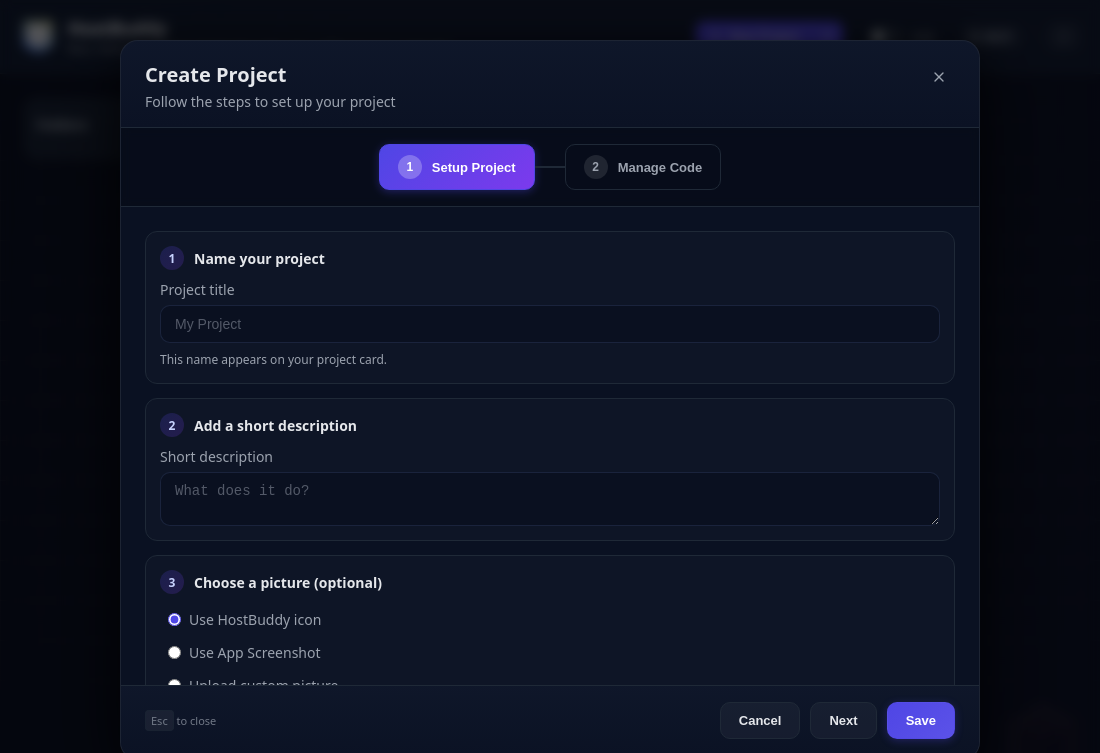
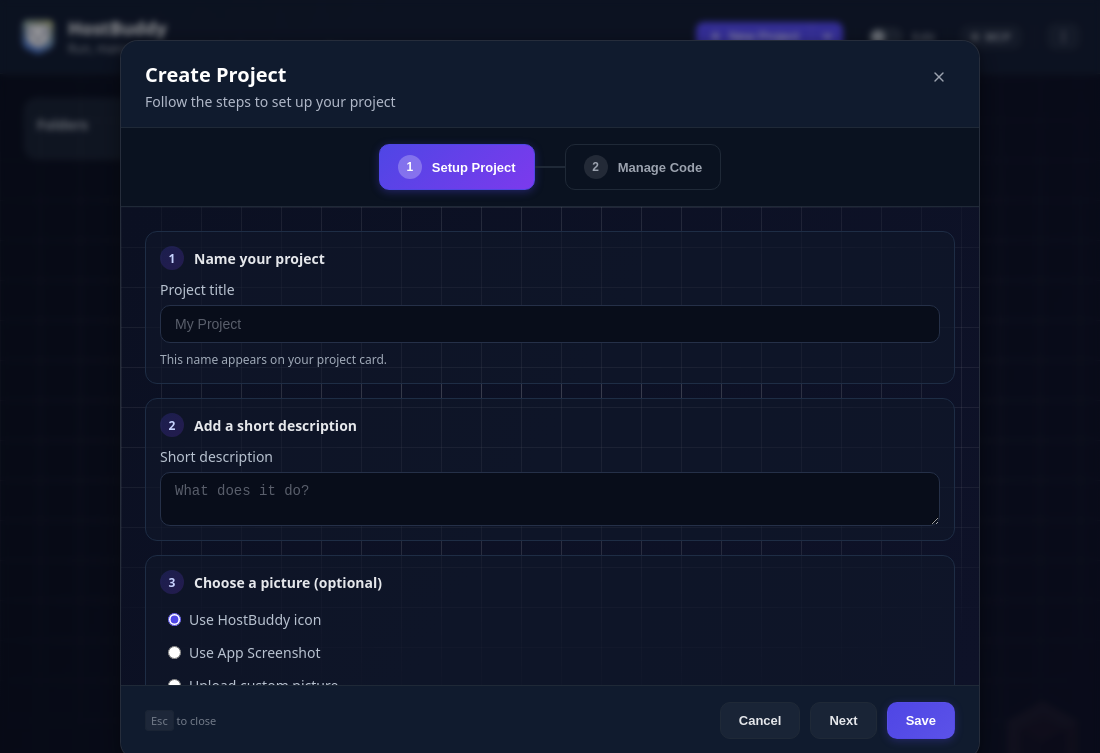
Before and after one commit to Skilko/HostBuddy, an Electron app: page src/renderer/index.html in a window 1100 px wide. Both pictures are taken after a click on the button "New Project". Shown: the top 753 px of the page. Drawn offline with Linux system fonts and the light colour scheme; no server answers.

Commit message:
Update HostBuddy to v2.0: Revise project integration with AI ecosystem, enhance UI styling in styles.css for improved visual consistency, and align package version to reflect new capabilities. Key changes include a new AI context export feature and a refined application shell.

```diff
--- a/src/renderer/styles.css
+++ b/src/renderer/styles.css
@@ -470,8 +470,8 @@
   z-index: 400;
   display: grid;
   place-items: center;
-  background: rgba(0, 0, 0, 0.6);
-  backdrop-filter: blur(6px);
+  background: rgba(0, 0, 0, 0.35);
+  backdrop-filter: blur(3px);
   overflow: auto;
   animation: backdropIn 0.2s ease;
 }
@@ -481,15 +481,15 @@
   width: min(860px, 92vw);
   max-height: 90vh;
   height: 90vh;
-  background: rgba(11, 18, 36, 0.97);
-  border: 1px solid rgba(255, 255, 255, 0.08);
+  background: #0d1525;
+  border: 1px solid rgba(255, 255, 255, 0.1);
   border-radius: 18px;
   display: flex;
   flex-direction: column;
   overflow: hidden;
   box-shadow:
-    0 24px 80px rgba(0, 0, 0, 0.6),
-    0 8px 32px rgba(0, 0, 0, 0.4),
+    0 8px 24px rgba(0, 0, 0, 0.35),
+    0 2px 8px rgba(0, 0, 0, 0.2),
     inset 0 1px 0 rgba(255, 255, 255, 0.06);
   animation: modalIn 0.25s cubic-bezier(0.22, 1, 0.36, 1) both;
 }
@@ -498,7 +498,7 @@
 .modal-header {
   padding: 20px 24px 16px 24px;
   border-bottom: 1px solid var(--border);
-  background: linear-gradient(180deg, rgba(15, 23, 42, 0.95), rgba(11, 18, 36, 0.97));
+  background: #101b2e;
   flex-shrink: 0;
   position: sticky;
   top: 0;
@@ -518,13 +518,13 @@
   margin: 0 0 4px 0;
   font-size: 20px;
   font-weight: 700;
-  color: var(--text);
+  color: #ffffff;
 }
 
 .modal-subtitle {
   margin: 0;
   font-size: 14px;
-  color: var(--muted);
+  color: #b0b8c8;
 }
 
 /* Close button */
@@ -562,13 +562,35 @@
   overflow: auto;
   flex: 1 1 auto;
   min-height: 0;
+  position: relative;
+  isolation: isolate;
+  background: linear-gradient(120deg, #0b1022, #0e1228);
+}
+
+.modal-body::before {
+  content: '';
+  position: absolute;
+  inset: 0;
+  background-image:
+    linear-gradient(rgba(255, 255, 255, 0.18) 1px, transparent 1px),
+    linear-gradient(90deg, rgba(255, 255, 255, 0.18) 1px, transparent 1px);
+  background-size: 40px 40px;
+  -webkit-mask-image: radial-gradient(ellipse 70% 70% at 50% 40%, black 20%, transparent 100%);
+  mask-image: radial-gradient(ellipse 70% 70% at 50% 40%, black 20%, transparent 100%);
+  pointer-events: none;
+  z-index: 0;
+}
+
+.modal-body > * {
+  position: relative;
+  z-index: 1;
 }
 
 /* Modal Footer */
 .modal-footer {
   padding: 16px 24px 20px 24px;
   border-top: 1px solid var(--border);
-  background: linear-gradient(0deg, rgba(11, 18, 36, 0.97), rgba(15, 23, 42, 0.95));
+  background: #101b2e;
   flex-shrink: 0;
   position: sticky;
   bottom: 0;
@@ -576,29 +598,29 @@
 }
 
 .modal-content > form { display: flex; flex-direction: column; gap: 0; min-height: 0; flex: 1 1 auto; }
-label { display: grid; gap: 6px; font-size: 14px; color: var(--muted); }
+label { display: grid; gap: 6px; font-size: 14px; color: #b8c2d0; }
 input[type="text"], textarea {
   width: 100%;
   padding: 10px 14px;
-  background: rgba(10, 15, 32, 0.8);
-  border: 1px solid rgba(31, 42, 68, 0.8);
-  color: var(--text);
+  background: #080d1a;
+  border: 1px solid #253048;
+  color: #f1f5f9;
   border-radius: 10px;
   font-size: 14px;
   transition: border-color 0.2s ease, box-shadow 0.2s ease, background 0.2s ease;
 }
 input[type="text"]:hover, textarea:hover {
-  border-color: rgba(79, 70, 229, 0.3);
-  background: rgba(10, 15, 32, 0.95);
+  border-color: rgba(79, 70, 229, 0.4);
+  background: #070c18;
 }
 input[type="text"]:focus, textarea:focus {
   outline: none;
   border-color: var(--accent);
-  box-shadow: 0 0 0 3px rgba(79, 70, 229, 0.15);
-  background: rgba(10, 15, 32, 1);
+  box-shadow: 0 0 0 3px rgba(79, 70, 229, 0.18);
+  background: #070c18;
 }
 input[type="text"]::placeholder, textarea::placeholder {
-  color: rgba(156, 163, 175, 0.5);
+  color: rgba(156, 163, 175, 0.55);
 }
 
 /* Code Editor with Line Numbers */
@@ -732,8 +754,7 @@
   padding: 16px 24px;
   gap: 0;
   border-bottom: 1px solid var(--border);
-  background: rgba(0, 0, 0, 0.25);
-  backdrop-filter: blur(4px);
+  background: #0a1220;
 }
 
 .stage-tab {
@@ -817,14 +838,14 @@
 /* Step-form layout in Create Project modal */
 .form-steps { display: grid; gap: 14px; }
 .step {
-  border: 1px solid var(--border);
+  border: 1px solid #1e2d45;
   border-radius: 12px;
-  background: rgba(255, 255, 255, 0.02);
+  background: rgba(16, 24, 42, 0.7);
   transition: border-color 0.2s ease, background 0.2s ease;
 }
 .step:hover {
-  border-color: rgba(255, 255, 255, 0.1);
-  background: rgba(255, 255, 255, 0.03);
+  border-color: rgba(255, 255, 255, 0.12);
+  background: rgba(16, 24, 42, 0.85);
 }
 .step-header { display: flex; align-items: center; gap: 10px; padding: 14px 14px 0 14px; }
 .step-num {
@@ -842,7 +863,7 @@
 .step-title { font-weight: 700; color: var(--text); font-size: 14px; }
 .step-body { padding: 10px 14px 14px 14px; display: grid; gap: 8px; }
 .step-body label { margin: 0; }
-.hint { color: var(--muted); font-size: 12px; line-height: 1.5; }
+.hint { color: #a0aab8; font-size: 12px; line-height: 1.5; }
 .checkbox-row { display: flex; align-items: center; gap: 8px; }
 .radio-row {
   display: flex;
@@ -1628,9 +1649,9 @@
 /* ---- Settings section layout ---- */
 .settings-section {
   padding: 16px;
-  border: 1px solid var(--border);
+  border: 1px solid #1e2d45;
   border-radius: 12px;
-  background: rgba(255, 255, 255, 0.02);
+  background: rgba(16, 24, 42, 0.7);
 }
 
 .settings-section-title {
```
Also changed, not shown: Articles/HostBuddy-MCP-Server-and-AI-Integration.md (+7 -6 lines).
